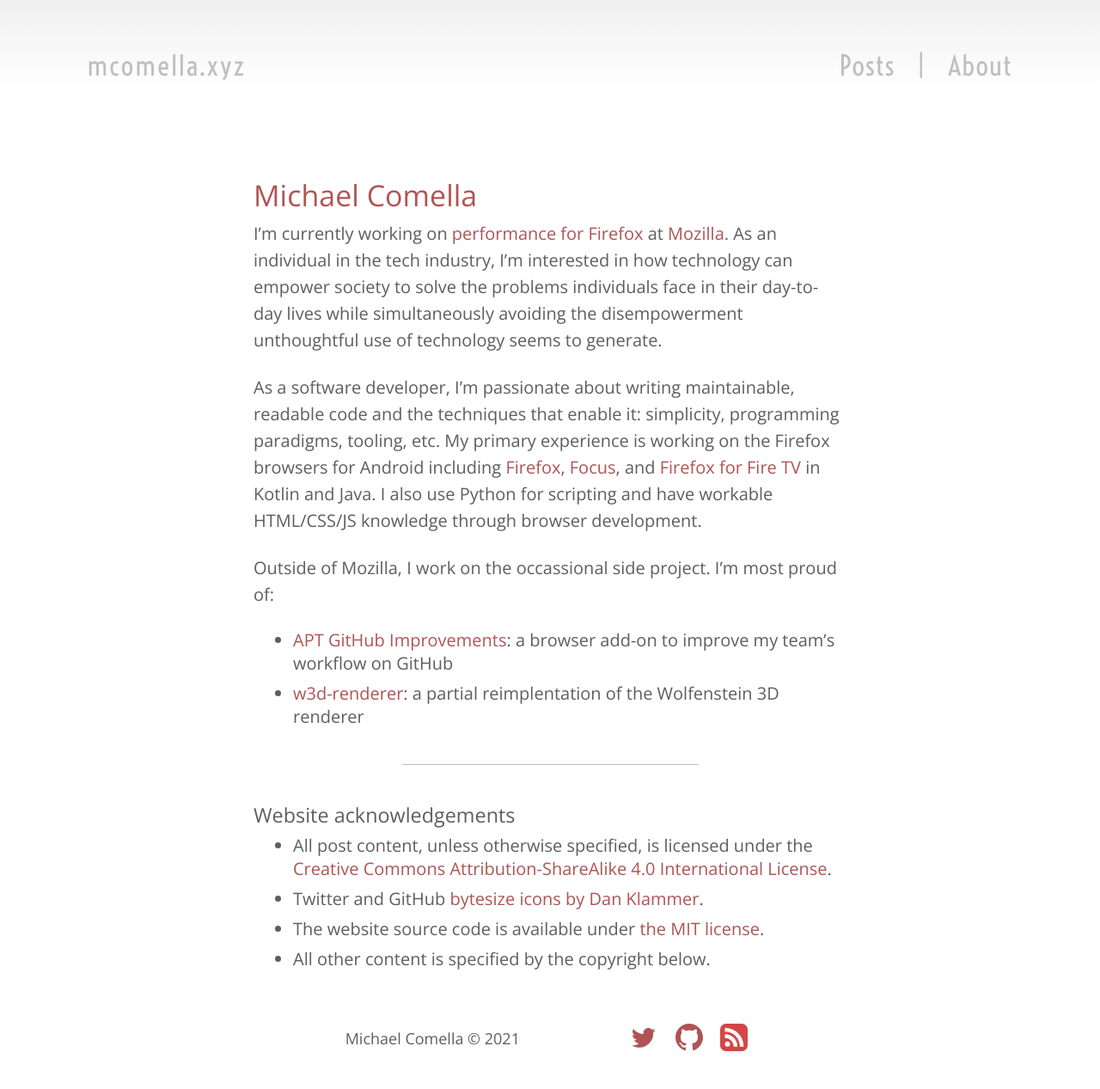
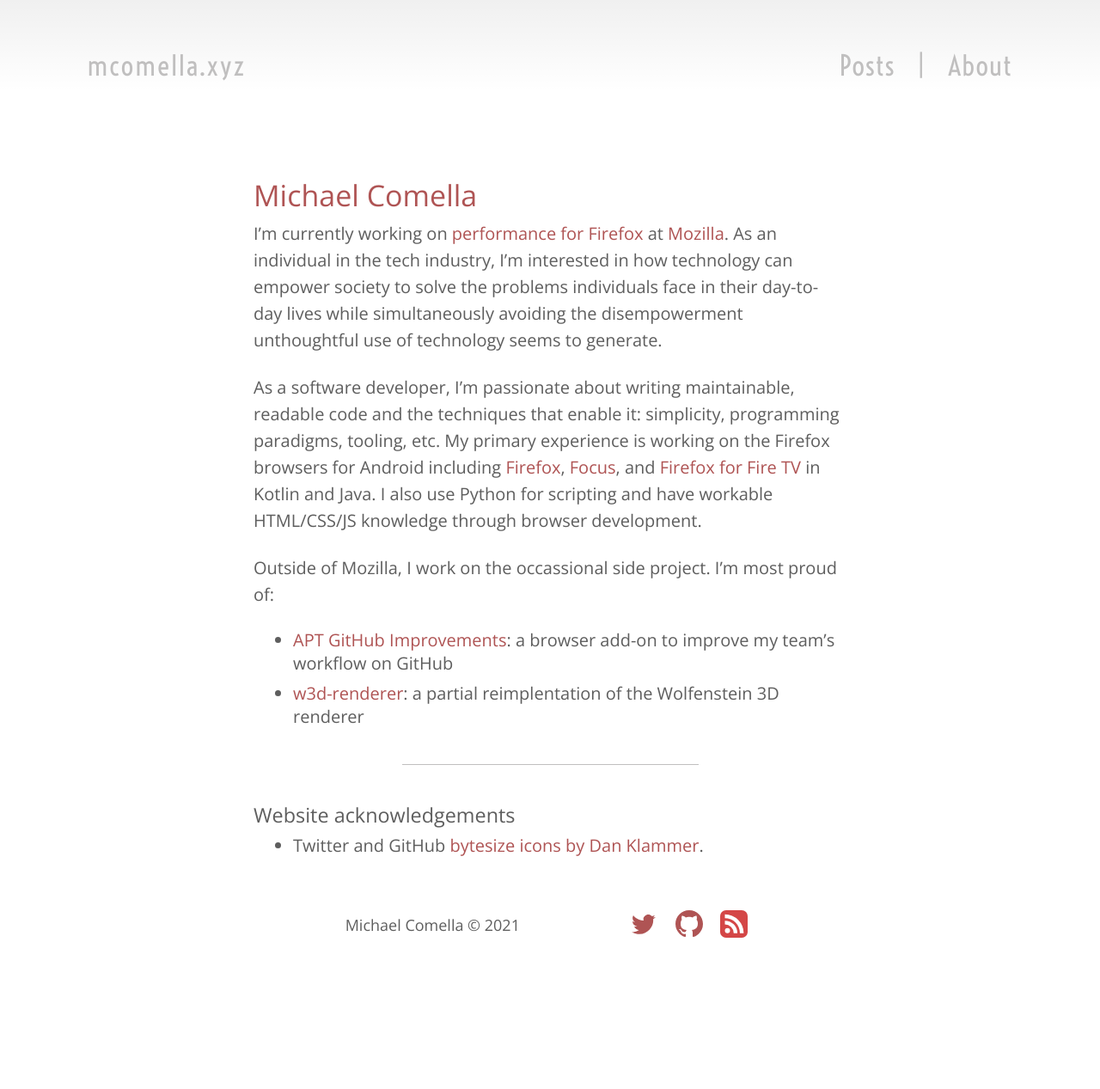
Before and after one commit to mcomella/mcomella.github.com, a Jekyll site: the page built from about.md, in a window 1280 px wide. Shown: the whole page at 86% size. Built offline with Jekyll 4.4.1, drawn with Linux system fonts in a browser that asks for light colours; after the commit the page ends 1135 px from its top, so only the background shows below that.

Commit message:
Clarify site licensing.

```diff
--- a/about.md
+++ b/about.md
@@ -14,10 +14,7 @@
 ---
 
 ### Website acknowledgements
-- All post content, unless otherwise specified, is licensed under the [Creative Commons Attribution-ShareAlike 4.0 International License][cc].
 - Twitter and GitHub [bytesize icons by Dan Klammer][icons].
-- The website source code is available under [the MIT license](https://github.com/mcomella/mcomella.github.com/blob/main/LICENSE).
-- All other content is specified by the copyright below.
 
 [perfblog]: https://blog.mozilla.org/performance/
 [Mozilla]: https://www.mozilla.org
```
Also changed, not shown: other parts of about.md (+0 -1 lines), README.md.
